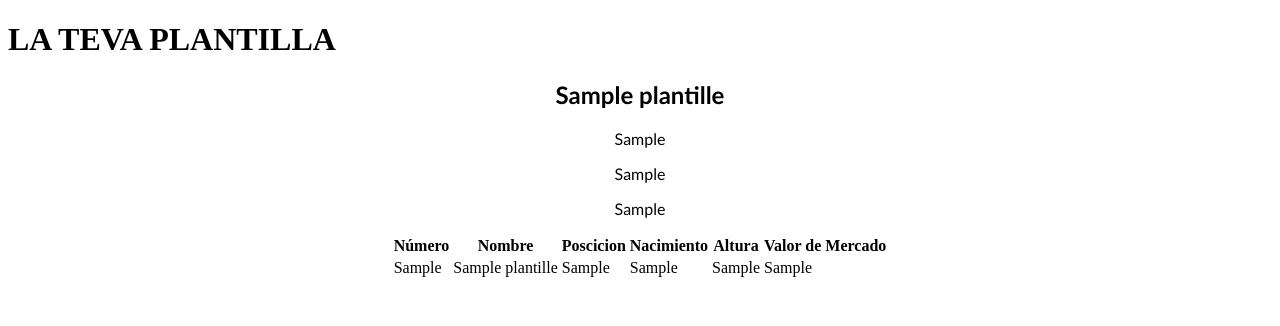
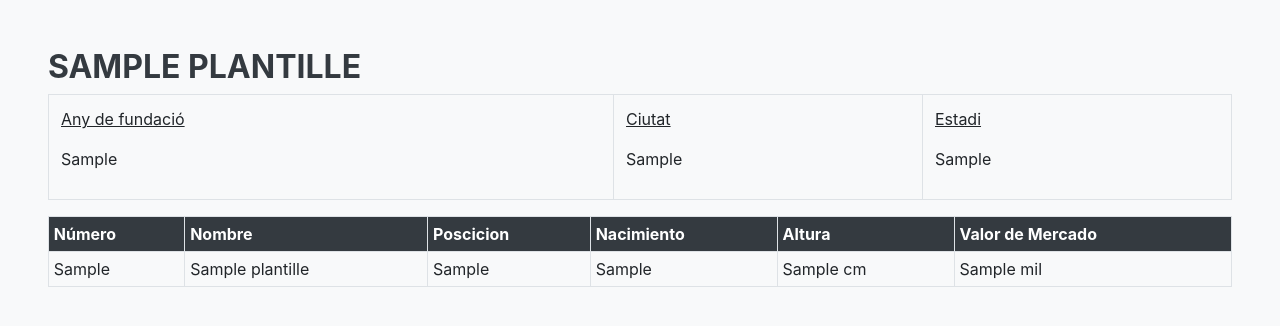
Before and after one commit to JoanBayo/MP6UF2MariaDB, a Flask app: template Act2Flask/Template/plantillaEquip.html in a window 1280 px wide. Shown: the top 326 px of the page. Run offline with Flask 2, Linux system fonts and the light colour scheme; the template is opened without the code that fills it: most values are stand-ins (such as "Sample title", 1, 10 or a date in 2020).

Commit message:
Final Act2, css ficat

```diff
--- a/Act2Flask/Template/plantillaEquip.html
+++ b/Act2Flask/Template/plantillaEquip.html
@@ -3,39 +3,48 @@
 <head>
     <meta charset="UTF-8">
     <title>LesTevesPlantilles</title>
-    <link rel="stylesheet" type="text/css" media="screen" href="plantilles.css">
-
+    <link rel="stylesheet" type="text/css" media="screen">
+<link rel="stylesheet" href="https://cdn.jsdelivr.net/npm/bootstrap@4.3.1/dist/css/bootstrap.min.css" integrity="sha384-ggOyR0iXCbMQv3Xipma34MD+dH/1fQ784/j6cY/iJTQUOhcWr7x9JvoRxT2MZw1T" crossorigin="anonymous">
 </head>
-<body>
-    <header>
-        <h1>LA TEVA PLANTILLA</h1>
-    </header>
-
-        <div id="divCentral">
-          <div id="customers">
-                <h2>{{ plantilles[1].get("equiposNombre")}}</h2>
-                <p>{{ plantilles[1].get("equiposCiudad")}}<p>
-                <p>{{ plantilles[1].get("equiposFundacion")}}<p>
-                <p>{{ plantilles[1].get("equiposEstadio")}}<p>
+<body class="mx-5 bg-light">
+        <div>
+          <div class="mt-5">
+                <h2 class="text-dark text-uppercase font-weight-bold">{{ plantilles[1].get("equiposNombre")}}</h2>
+                <table class="table table-bordered">
+                    <tr>
+                        <td>
+                            <p><u>Any de fundació</u></p>
+                            <p>{{ plantilles[1].get("equiposFundacion")}}<p>
+                        </td>
+                        <td>
+                            <p><u>Ciutat</u></p>
+                            <p>{{ plantilles[1].get("equiposCiudad")}}<p>
+                        </td>
+                        <td>
+                            <p><u>Estadi</u></p>
+                            <p>{{ plantilles[1].get("equiposEstadio")}}<p>
+                        </td>
+                    </tr>
+                </table>
             </div>
             <div>
-                <table>
-                    <tr>
-                        <th>Número</th>
-                        <th>Nombre</th>
-                        <th>Poscicion</th>
-                        <th>Nacimiento</th>
-                        <th>Altura</th>
-                        <th>Valor de Mercado</th>
+                <table class="table table-striped table-bordered mt-3 table-sm table-rounded-3">
+                    <tr class="bg-dark text-white">
+                        <th scope="col">Número</th>
+                        <th scope="col">Nombre</th>
+                        <th scope="col">Poscicion</th>
+                        <th scope="col">Nacimiento</th>
+                        <th scope="col">Altura</th>
+                        <th scope="col">Valor de Mercado</th>
                     </tr>
                 {% for p in plantilles -%}
                     <tr>
-                       <td>{{ p.get("jugadoresNumero")}}</td>
+                       <td scope="row">{{ p.get("jugadoresNumero")}}</td>
                        <td>{{ p.get("jugadoresNombre")}}</td>
                        <td>{{ p.get("jugadoresPoscicion")}}</td>
                        <td>{{ p.get("jugadoresNacimiento")}}</td>
-                       <td>{{ p.get("jugadoresAltura")}}</td>
-                       <td>{{ p.get("jugadoresValordeMercado")}}</td>
+                       <td>{{ p.get("jugadoresAltura")}} cm</td>
+                       <td>{{ p.get("jugadoresValordeMercado")}} mil</td>
                     </tr>
                 {% endfor -%}
                 </table>
```
Also changed, not shown: Act2Flask/Template/plantillaLlistatEquips.html (+7 -5 lines).
